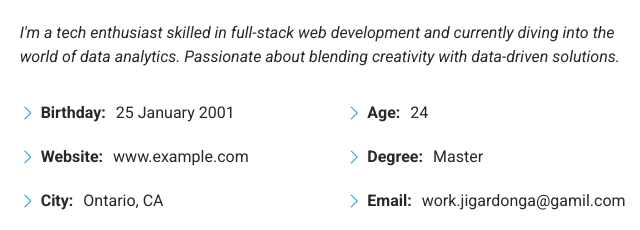
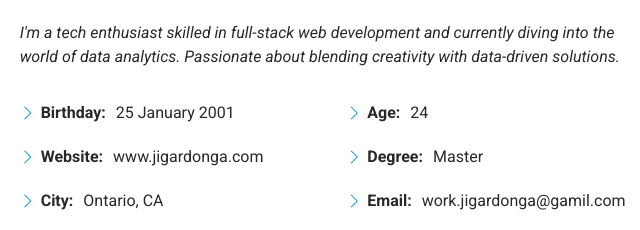
Before and after one commit to jigardonga105/Jigar-Portfolio, a plain HTML site: page index.html in a window 1280 px wide. Shown: the part 1078-1308 px from the top of the page, 619-1259 px from the left. Drawn offline with nearby package versions, Linux system fonts and the light colour scheme.

Commit message:
minor update

```diff
--- a/index.html
+++ b/index.html
@@ -106,7 +106,7 @@
               <div class="col-lg-6">
                 <ul>
                   <li><i class="bi bi-chevron-right"></i> <strong>Birthday:</strong> <span>25 January 2001</span></li>
-                  <li><i class="bi bi-chevron-right"></i> <strong>Website:</strong> <span>www.example.com</span></li>
+                  <li><i class="bi bi-chevron-right"></i> <strong>Website:</strong> <span>www.jigardonga.com</span></li>
                   <li><i class="bi bi-chevron-right"></i> <strong>City:</strong> <span>Ontario, CA</span></li>
                 </ul>
               </div>
```
